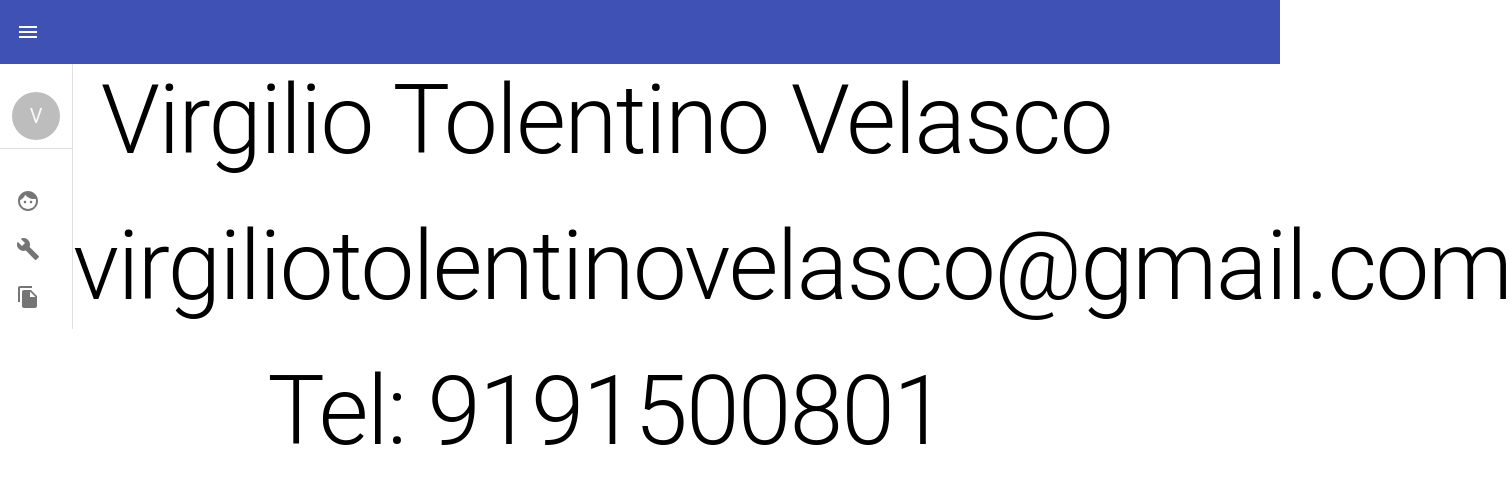
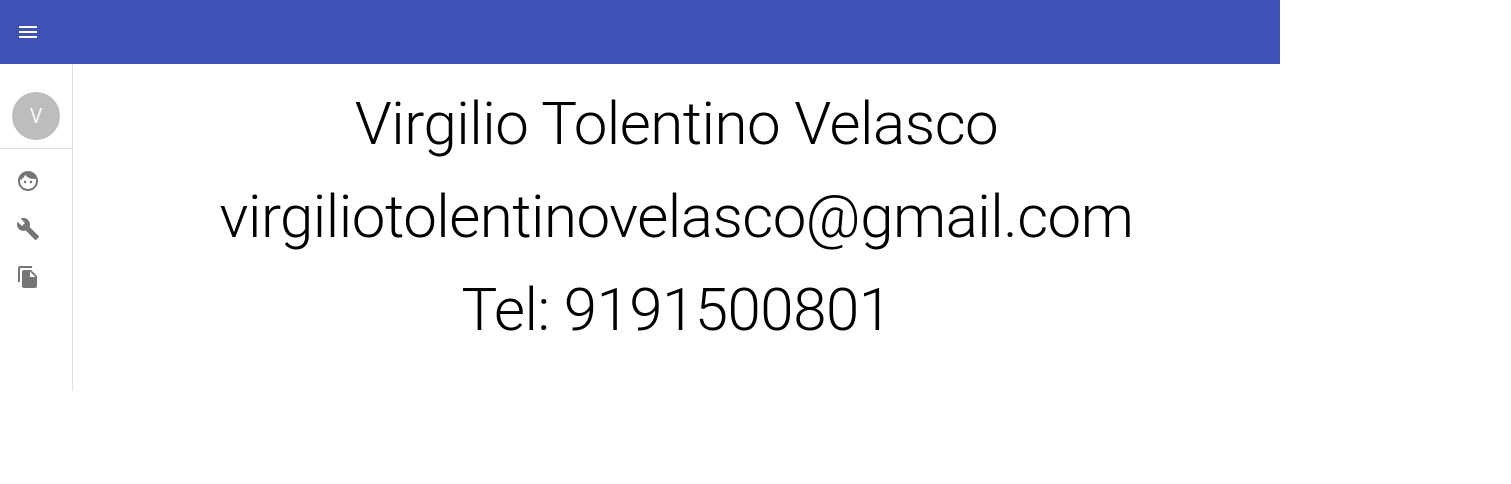
Before and after one commit to virgilio1096/Front-end, a React (Create React App) app: page /usuario/index in a window 1280 px wide. Shown: the top 484 px of the page, 1511 px wide, since content can reach past the window. Built offline with nearby package versions, Linux system fonts and the light colour scheme.

Commit message:
se agregan mensajes en la vista

```diff
--- a/src/modules/amazon/index.js
+++ b/src/modules/amazon/index.js
@@ -6,7 +6,7 @@ import { Grid, Typography } from '@material-ui/core';
 import Tabs from '@material-ui/core/Tabs';
 import Tab from '@material-ui/core/Tab';
 import IconButton from '@material-ui/core/IconButton';
-import EditIcon from '@material-ui/icons/Edit';
+import Snackbar from '@material-ui/core/Snackbar';
 import StarIcon from '@material-ui/icons/Star';
 import CheckIcon from '@material-ui/icons/Check';
 import Fab from '@material-ui/core/Fab';
@@ -32,6 +32,8 @@ export default function Amazon(props) {
   const [loading, setLoading] = useState(false);
   const [idEdit, setidEdit] = useState();
   const [openModalEdit, setOpenModalEdit] = useState(false);
+  const [mensaje, setMensaje] = useState("");
+  const [alerta, setAlerta] = useState(false);
   function getData(){
     setLoading(true);
     var config = {
@@ -44,9 +46,12 @@ export default function Amazon(props) {
     .then(function (response) {
       if(response.data.length>0){
         let date_agroup = restructuredData(response.data);
-        console.log(date_agroup)
         setData(date_agroup);
+        setMensaje('Registros en la tabla')
+        setAlerta(true);
       }else{
+        setMensaje('No hay registros')
+        setAlerta(true);
         setData([]);
       }
       setLoading(false);
@@ -65,13 +70,14 @@ export default function Amazon(props) {
     };
     Axios(config)
     .then(function (response) {
-
-      console.log(response);
+      setLoading(false);
+      setMensaje('Registros Actualizados con Amazon')
+      setAlerta(true);
       getData();
-      setLoading(false);
     })
     .catch(function (error) {
-      console.log(error);
+      setMensaje('Error al actualizar')
+      setAlerta(true);
       setLoading(false);
     });
   }
@@ -85,11 +91,14 @@ export default function Amazon(props) {
     Axios(config)
     .then(function (response) {
       console.log(response);
+      setLoading(false);
+      setMensaje('Registros Eliminados')
+      setAlerta(true);
       getData();
-      setLoading(false);
     })
     .catch(function (error) {
-      console.log(error);
+      setMensaje('Error al eliminar los datos')
+      setAlerta(true);
       setLoading(false);
     });
   }
@@ -110,11 +119,20 @@ export default function Amazon(props) {
   useEffect(() => {
     getData();
   }, []);
+  const handleClose = () => {
+    setAlerta(false);
+  };
 
   const classes = useStyles();
   return (
     <Grid>
-
+      <Grid container xs={12}>
+        <Grid item xs={12} style={{textAlign:'center'}}>
+          <Typography variant="h3" gutterBottom>
+            PRODUCTOS MAS VENDIDOS
+          </Typography>
+        </Grid>
+      </Grid>
       {loading &&
           <Grid item xs={12}>
             <div style={{ textAlign: 'center', padding: '1rem 0 0' }}>
@@ -227,6 +245,13 @@ export default function Amazon(props) {
           </Grid>
         </Grid>
       </div>
+      <Snackbar
+        open={alerta}
+        autoHideDuration={4000}
+        onClose={handleClose}
+        message={mensaje}
+        key={'top' + 'center'}
+      />
     </Grid>
 
   );
--- a/src/modules/dashboard/index.js
+++ b/src/modules/dashboard/index.js
@@ -35,7 +35,12 @@ import { Grid } from '@material-ui/core';
 const drawerWidth = 240;
 const useStyles = makeStyles((theme) => ({
   root: {
+    minHeight: '100%',
     flexGrow: 1,
+    zIndex: 1,
+    overflow: 'hidden',
+    position: 'relative',
+    display: 'flex'
   },
   menuButton: {
     marginRight: theme.spacing(2),
@@ -134,7 +139,7 @@ const useStyles = makeStyles((theme) => ({
     display: 'flex',
     flexDirection: 'column',
     flexGrow: 1,
-    backgroundColor: theme.palette.background.default,
+    //backgroundColor: theme.palette.background.default,
     padding: theme.spacing(3),
     overflow: 'auto'
   },
@@ -234,17 +239,12 @@ export default function ButtonAppBar({props, children }) {
               paddingRight: '1.5rem',
               alignItems: 'center'
             }}>
-            <IconButton
-              key={1}
-              onClick={console.log('hola')}
-              color="inherit"
-              title="Languages">
-            </IconButton>
+            {'Amazon',console.log(children)}
           </div>
         </Toolbar>
       </AppBar>
-    <Grid container>
-    <Grid item>
+    {/* <Grid container>
+    <Grid item> */}
       <Drawer
         variant="permanent"
         classes={{
@@ -287,7 +287,7 @@ export default function ButtonAppBar({props, children }) {
           </div>
         </List>
         <Divider />
-        <List component="nav" className={classes.avatarContainer}>
+        <List component="nav">
             <Link href="/usuario/index">
                 <MenuItem
                     item={'Usuario'}
@@ -320,12 +320,10 @@ export default function ButtonAppBar({props, children }) {
             </Link>
         </List>
       </Drawer>
-    </Grid>
-    <Grid item xs={10}>
+      <main className={classes.content}>
           <div className={classes.toolbar}></div>
             {children}
-    </Grid>
-    </Grid>
+      </main>
     </div>
   );
 }
--- a/src/modules/usuario/index.js
+++ b/src/modules/usuario/index.js
@@ -10,16 +10,18 @@ const useStyles = makeStyles((theme) => ({
 export default function Usuarios(props) {
   const classes = useStyles();
   return (
-    <Grid item xs={12} style={{textAlign:'center'}}>
-        <Typography variant="h1" component="h2" gutterBottom>
+    <Grid container xs={12}>
+      <Grid item xs={12} style={{textAlign:'center'}}>
+        <Typography variant="h2" gutterBottom>
            Virgilio Tolentino Velasco
         </Typography>
-        <Typography variant="h1" component="h2" gutterBottom>
+        <Typography variant="h2" gutterBottom>
             virgiliotolentinovelasco@gmail.com
         </Typography>
-        <Typography variant="h1" component="h2" gutterBottom>
+        <Typography variant="h2" gutterBottom>
             Tel: 9191500801
         </Typography>
+      </Grid>
     </Grid>
   );
 }
```
